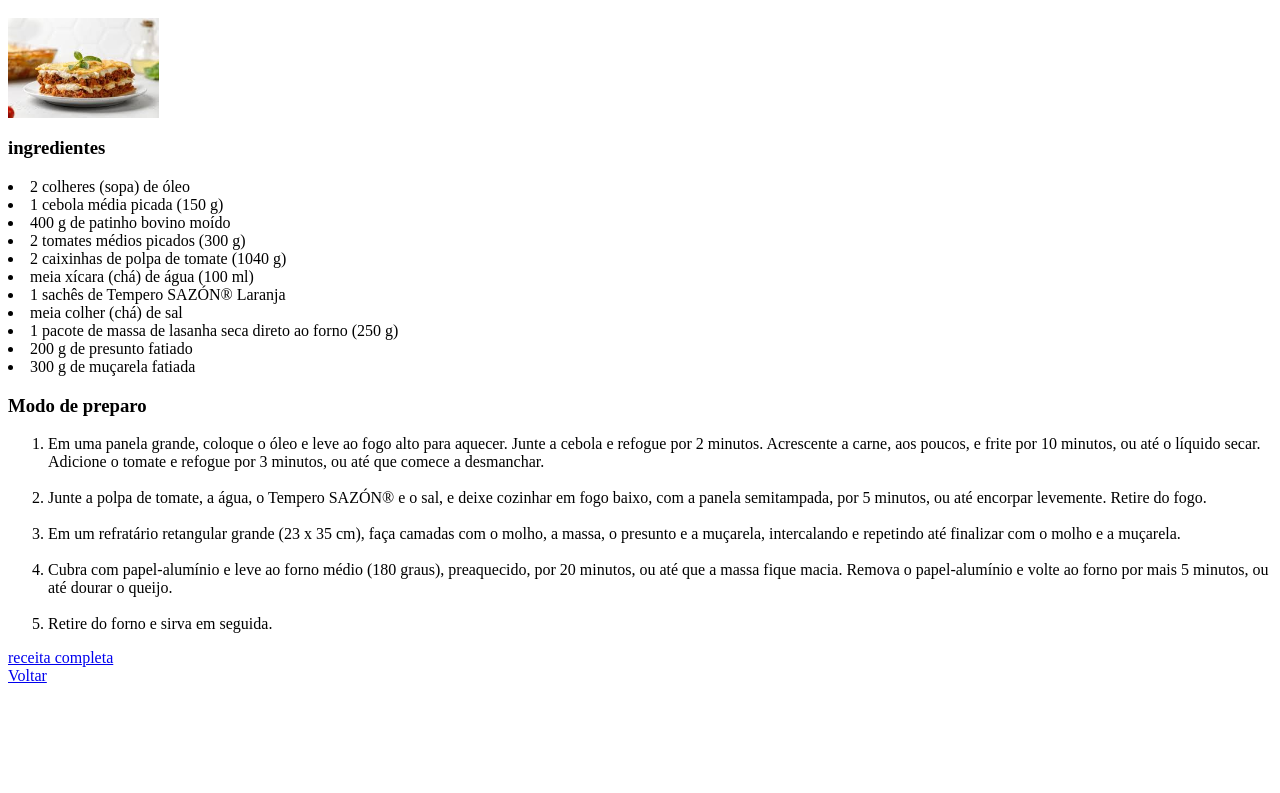
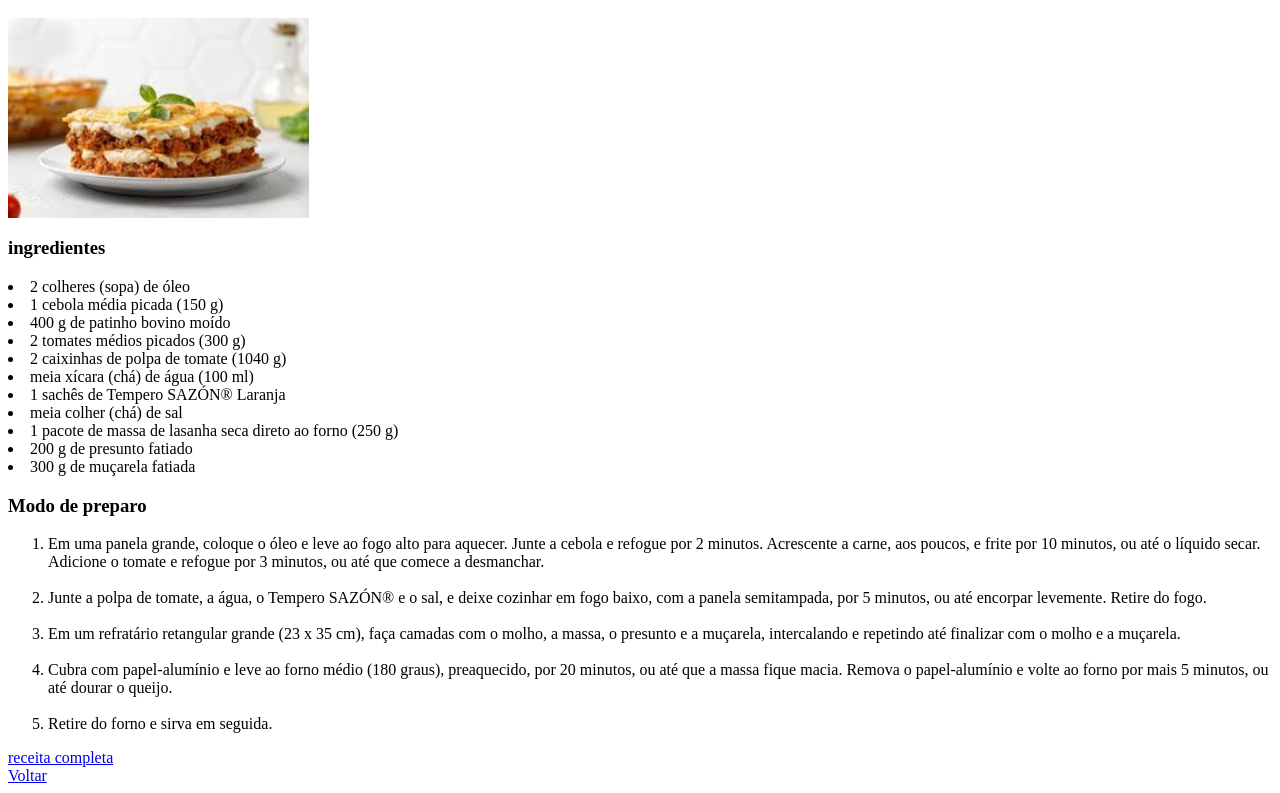
Before and after one commit to DAN1L00/primeiroSite, a plain HTML site: page pagina2.html in a window 1280 px wide. Shown: the part 48-841 px from the top of the page. Before the commit the page ends 800 px from the top, so only its background shows below. Drawn offline with Linux system fonts and the light colour scheme.

Commit message:
Update pagina2.html

```diff
--- a/pagina2.html
+++ b/pagina2.html
@@ -1,7 +1,7 @@
 <html>
     <body>
         <h1>Receita de lasanha</h1>
-        <img src="download-_1_.ico" height="100" >
+        <img src="download-_1_.ico" height="200" >
         <div>
 
             <h3>ingredientes</h3>
```
